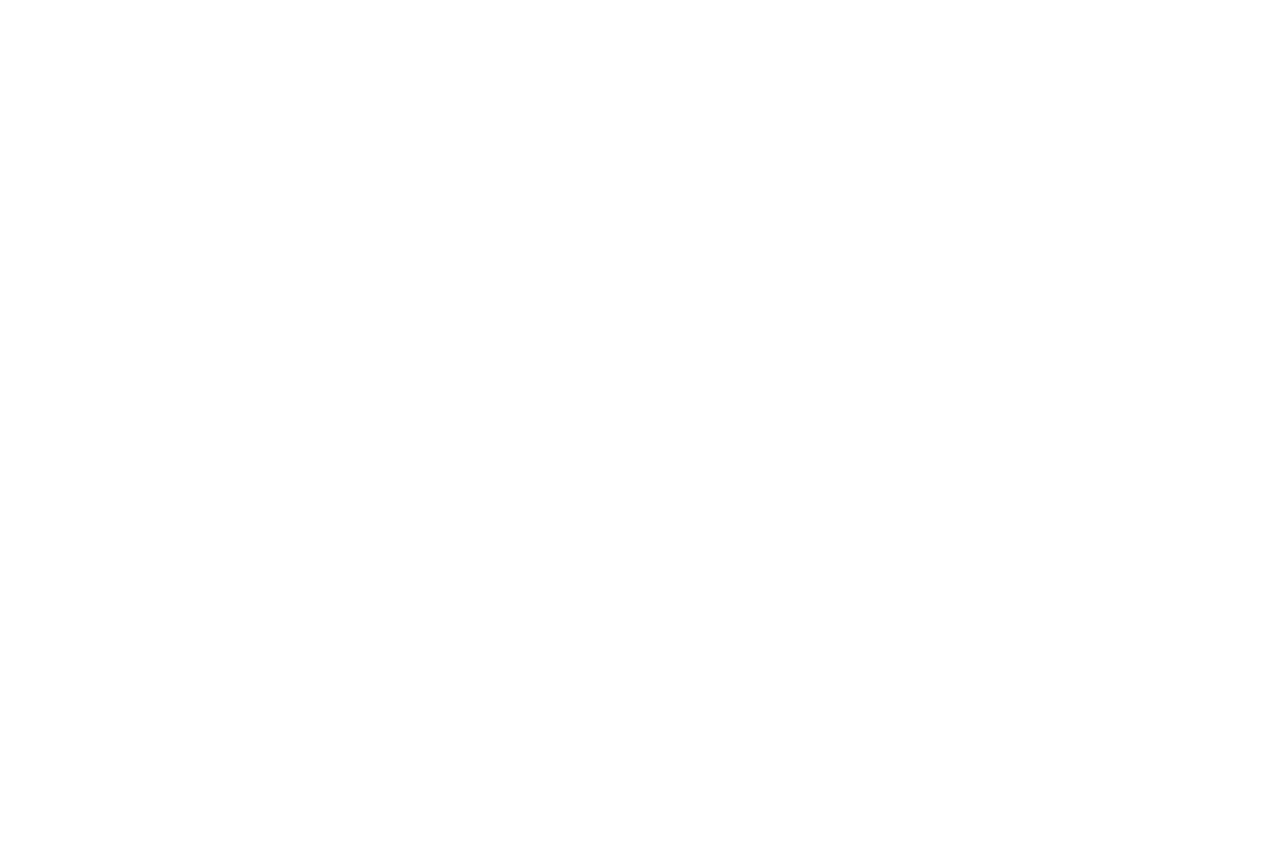
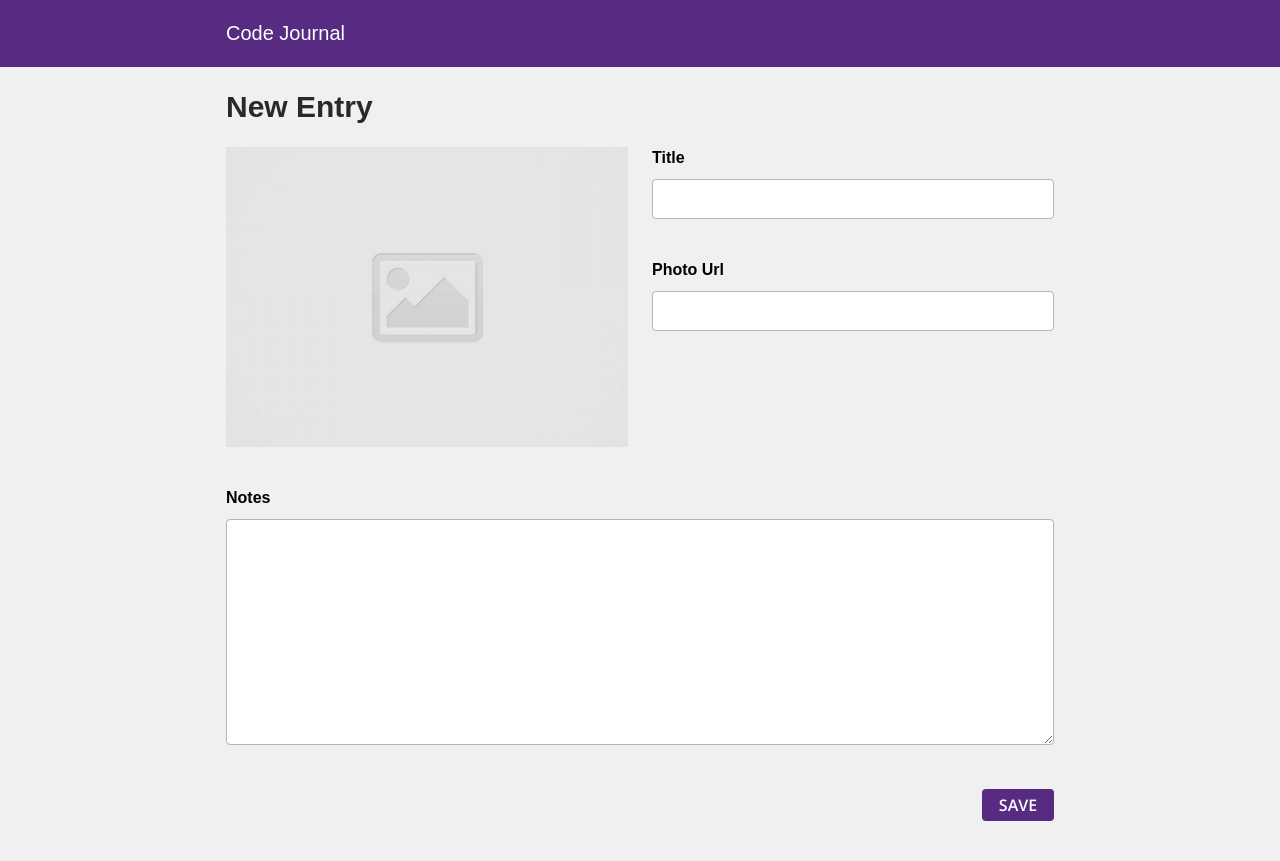
Before and after one commit to tghaffari/code-journal, a website: page index.html in a window 1280 px wide. Before the commit the page ends 800 px from the top, so only its background shows below. Drawn offline with nearby package versions, Linux system fonts and the light colour scheme; a web font is replaced by a local one.

Commit message:
Completed issue-1-create-an-entry function.

```diff
--- a/css/reset.css
+++ b/css/reset.css
@@ -5,3 +5,12 @@
 body {
   margin: 0;
 }
+
+label {
+  display: block;
+  font-family: "Proza Libre", sans-serif;
+  font-size: 16px;
+  font-weight: 600;
+  line-height: 22px;
+  margin-bottom: 10px;
+}
--- a/css/styles.css
+++ b/css/styles.css
@@ -0,0 +1,89 @@
+body {
+  background-color: #f0f0f0;
+}
+
+.bottom-margin {
+  margin-bottom: 40px;
+}
+
+.purple-background {
+  background-color: #562b81;
+}
+
+.code-journal-styling {
+  font-family: "Proza Libre", sans-serif;
+  font-weight: 400;
+  font-size: 20px;
+  line-height: 27px;
+  color: white;
+}
+
+.new-entry-styling {
+  font-family: "Proza Libre", sans-serif;
+  font-weight: 600;
+  font-size: 30px;
+  line-height: 40px;
+  color: #292929;
+}
+
+.center {
+  display: flex;
+  justify-content: center;
+}
+
+.img-placeholder {
+  width: 100%;
+  max-height: 300px;
+  object-fit: cover;
+}
+
+input {
+  width: 100%;
+  background: #fff;
+  border: 1px solid #b6b6b6;
+  border-radius: 4px;
+  height: 40px;
+  font-family: "Open Sans", sans-serif;
+  font-size: 16px;
+  font-weight: 400;
+}
+
+textarea {
+  background: #fff;
+  border: 1px solid #b6b6b6;
+  border-radius: 4px;
+  font-family: "Open Sans", sans-serif;
+  font-size: 16px;
+  font-weight: 400;
+  width: 100%;
+}
+
+.save-button {
+  color: white;
+  font-family: "Open Sans", sans-serif;
+  font-weight: 600;
+  font-size: 16px;
+  background-color: #562b81;
+  border-style: solid;
+  border-color: #562b81;
+  border-radius: 4px;
+  text-align: center;
+  width: 72px;
+  height: 32px;
+}
+
+.left {
+  display: flex;
+  justify-content: flex-end;
+}
+
+input:focus,
+textarea:focus {
+  outline: none;
+  border-color: #562b81;
+  box-shadow: 0 0 1px 1px rgb(150 66 233 / 60%);
+}
+
+.save-button:hover {
+  cursor: pointer;
+}
--- a/index.html
+++ b/index.html
@@ -5,6 +5,12 @@
   <meta name="viewport" content="width=device-width, initial-scale=1.0">
   <title>Code Journal</title>
   <link rel="icon" href="images/favicon.ico">
+  <link
+  href="https://fonts.googleapis.com/css2?family=Open+Sans:wght@300;400;500;600&display=swap"
+  rel="stylesheet">
+  <link
+  href="https://fonts.googleapis.com/css2?family=Proza+Libre:wght@400;600&display=swap"
+  rel="stylesheet">
   <link
     rel="stylesheet"
     href="https://cdnjs.cloudflare.com/ajax/libs/font-awesome/6.0.0/css/all.min.css"
@@ -15,10 +21,70 @@
   <link rel="stylesheet" href="css/layout.css">
   <link rel="stylesheet" href="css/styles.css">
 </head>
-<body>
-  <header>
+<body class="gray-background">
+  <header class="purple-background">
+    <div class="container">
+      <div class="row">
+        <div class="column-full">
+          <h3 class="code-journal-styling">Code Journal</h3>
+        </div>
+      </div>
+    </div>
   </header>
   <main>
+    <div class="container">
+      <div data-view="entry-form">
+        <form action="" id="new-entry-form">
+          <div class="row">
+            <div class="column-full">
+              <h1 class="new-entry-styling">New Entry</h1>
+            </div>
+          </div>
+          <div class="row">
+            <div class="column-full column-half center">
+              <img
+              class="img-placeholder bottom-margin"
+              src="images/placeholder-image-square.jpg"
+              alt="Image placeholder"
+              id="img">
+            </div>
+            <div class="column-full column-half">
+              <label for="title">Title</label>
+              <input
+              required
+              class="bottom-margin"
+              type="text"
+              name="title"
+              id="title">
+              <label for="photo-url">Photo Url</label>
+              <input
+              required
+              class="bottom-margin"
+              type="url"
+              name="url"
+              id="photo-url">
+            </div>
+          </div>
+          <div class="row">
+            <div class="column-full">
+              <label for="notes">Notes</label>
+              <textarea
+              required
+              class="bottom-margin"
+              name="notes"
+              id="notes"
+              cols="30"
+              rows="10"></textarea>
+            </div>
+          </div>
+          <div class="row">
+            <div class="column-full left">
+              <button class="save-button bottom-margin"">SAVE</button>
+            </div>
+          </div>
+        </form>
+      </div>
+    </div>
   </main>
   <script src="js/data.js"></script>
   <script src="js/main.js"></script>
--- a/js/data.js
+++ b/js/data.js
@@ -6,3 +6,15 @@ var data = {
   editing: null,
   nextEntryId: 1
 };
+
+var dataJSON = localStorage.getItem('data-local-storage');
+if (dataJSON !== null) {
+  data = JSON.parse(dataJSON);
+}
+
+function saveEntryData(event) {
+  var dataJSON = JSON.stringify(data);
+  localStorage.setItem('data-local-storage', dataJSON);
+}
+
+window.addEventListener('beforeunload', saveEntryData);
--- a/js/main.js
+++ b/js/main.js
@@ -0,0 +1,28 @@
+/* eslint-disable no-console */
+
+var $img = document.querySelector('#img');
+var $photoUrl = document.querySelector('#photo-url');
+var $newEntryForm = document.querySelector('#new-entry-form');
+
+function updateImage(event) {
+  $img.setAttribute('src', event.target.value);
+}
+
+$photoUrl.addEventListener('input', updateImage);
+
+function saveNewEntry(event) {
+  event.preventDefault();
+  console.log('event.target', event.target.value);
+  var titleInput = $newEntryForm.elements.title.value;
+  var photoUrlInput = $newEntryForm.elements.url.value;
+  var notesInput = $newEntryForm.elements.notes.value;
+  var newEntryInput = { title: titleInput, photoUrl: photoUrlInput, notes: notesInput };
+  newEntryInput.entryId = data.nextEntryId;
+  console.log('newEntryInput:', newEntryInput);
+  data.nextEntryId++;
+  data.entries.unshift(newEntryInput);
+  $img.setAttribute('src', 'images/placeholder-image-square.jpg');
+  $newEntryForm.reset();
+}
+
+$newEntryForm.addEventListener('submit', saveNewEntry);
```
